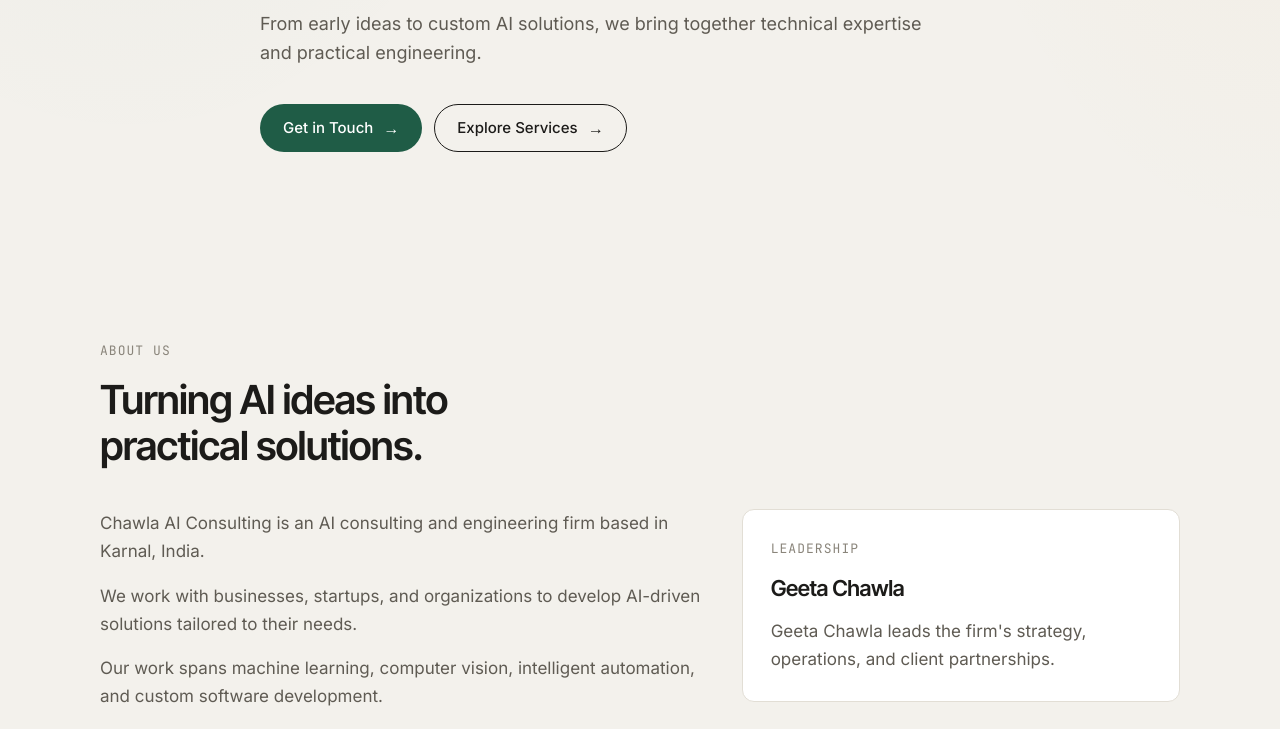
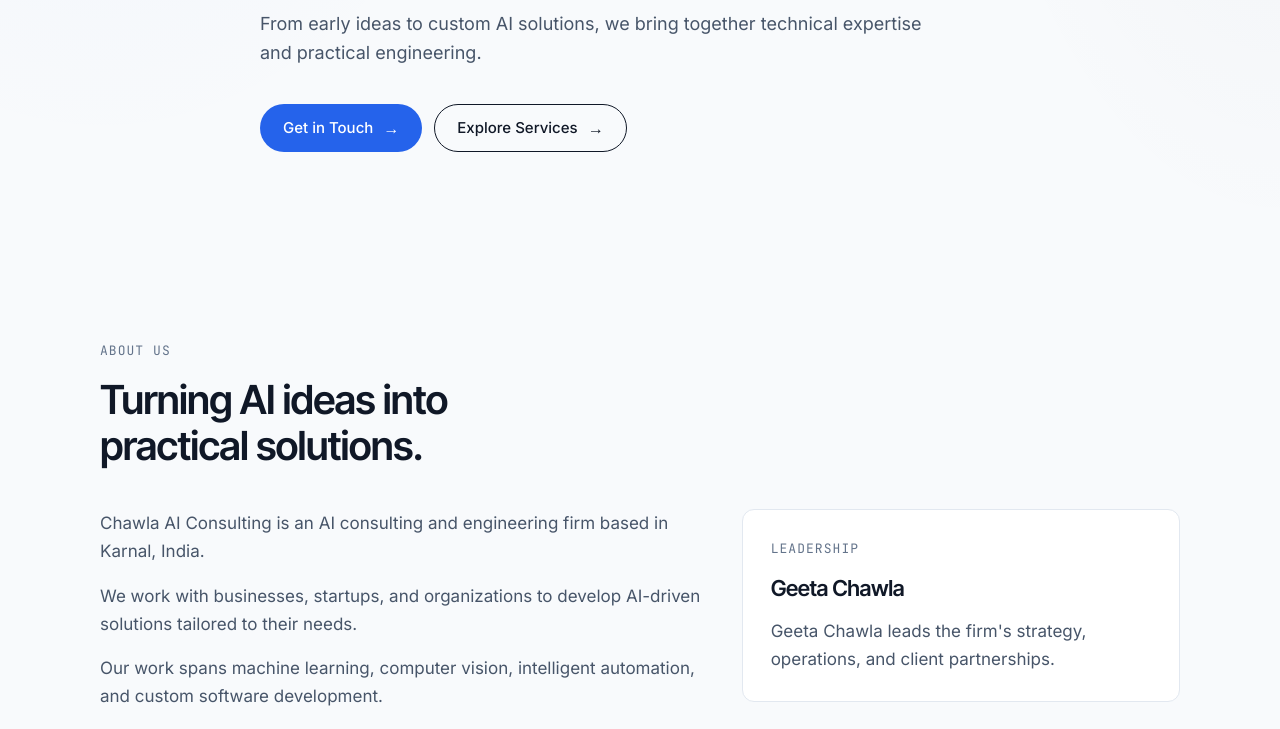
Before and after one commit to yogesh2850/chawla-ai-consulting, a website built with Vite: page index.html in a window 1280 px wide. Shown: the part 509-1238 px from the top of the page. Built offline with nearby package versions, Linux system fonts and the light colour scheme.

Commit message:
Switch brand palette to navy, royal blue, and cool neutrals.
Map navy to text, blue to actions, off-white ground, slate secondary, and white cards.

Co-authored-by: Cursor <cursoragent@cursor.com>

```diff
--- a/src/style.css
+++ b/src/style.css
@@ -1,13 +1,14 @@
 :root {
-  --bg: #f3f1ec;
-  --bg-alt: #e9e5dc;
+  /* Dark Navy · Royal Blue · Off-White · Slate Gray · White */
+  --bg: #f8fafc;
+  --bg-alt: #eef2f7;
   --card: #ffffff;
-  --border: #e2ded5;
-  --text: #1c1b19;
-  --text-secondary: #5f5b53;
-  --muted: #8a857b;
-  --accent: #1f5c46;
-  --accent-hover: #174a38;
+  --border: #e2e8f0;
+  --text: #101827;
+  --text-secondary: #475569;
+  --muted: #64748b;
+  --accent: #2563eb;
+  --accent-hover: #1d4ed8;
   --radius: 12px;
   --pill: 999px;
   --max: 1080px;
@@ -17,7 +18,7 @@
   --font-body: "Inter", "Helvetica Neue", sans-serif;
   --font-mono: "JetBrains Mono", ui-monospace, monospace;
   --section-pad: 100px;
-  --focus: 0 0 0 3px rgba(31, 92, 70, 0.35);
+  --focus: 0 0 0 3px rgba(37, 99, 235, 0.35);
 }
 
 *,
@@ -44,8 +45,8 @@ body {
   line-height: 1.65;
   color: var(--text);
   background:
-    radial-gradient(ellipse 80% 50% at 10% -10%, rgba(31, 92, 70, 0.08), transparent 55%),
-    radial-gradient(ellipse 60% 40% at 100% 0%, rgba(217, 142, 43, 0.06), transparent 50%),
+    radial-gradient(ellipse 80% 50% at 8% -10%, rgba(37, 99, 235, 0.08), transparent 55%),
+    radial-gradient(ellipse 55% 40% at 100% 0%, rgba(16, 24, 39, 0.04), transparent 50%),
     var(--bg);
   -webkit-font-smoothing: antialiased;
 }
@@ -187,7 +188,7 @@ p {
   top: 0;
   z-index: 100;
   height: var(--nav-h);
-  background: rgba(243, 241, 236, 0.92);
+  background: rgba(248, 250, 252, 0.92);
   backdrop-filter: blur(10px);
   border-bottom: 1px solid transparent;
   transition: border-color 0.2s ease;
@@ -329,7 +330,7 @@ p {
 }
 
 .section--alt {
-  background: linear-gradient(180deg, transparent, rgba(233, 229, 220, 0.65));
+  background: linear-gradient(180deg, transparent, rgba(238, 242, 247, 0.9));
 }
 
 .section__label {
```
Also changed, not shown: public/favicon.svg.
